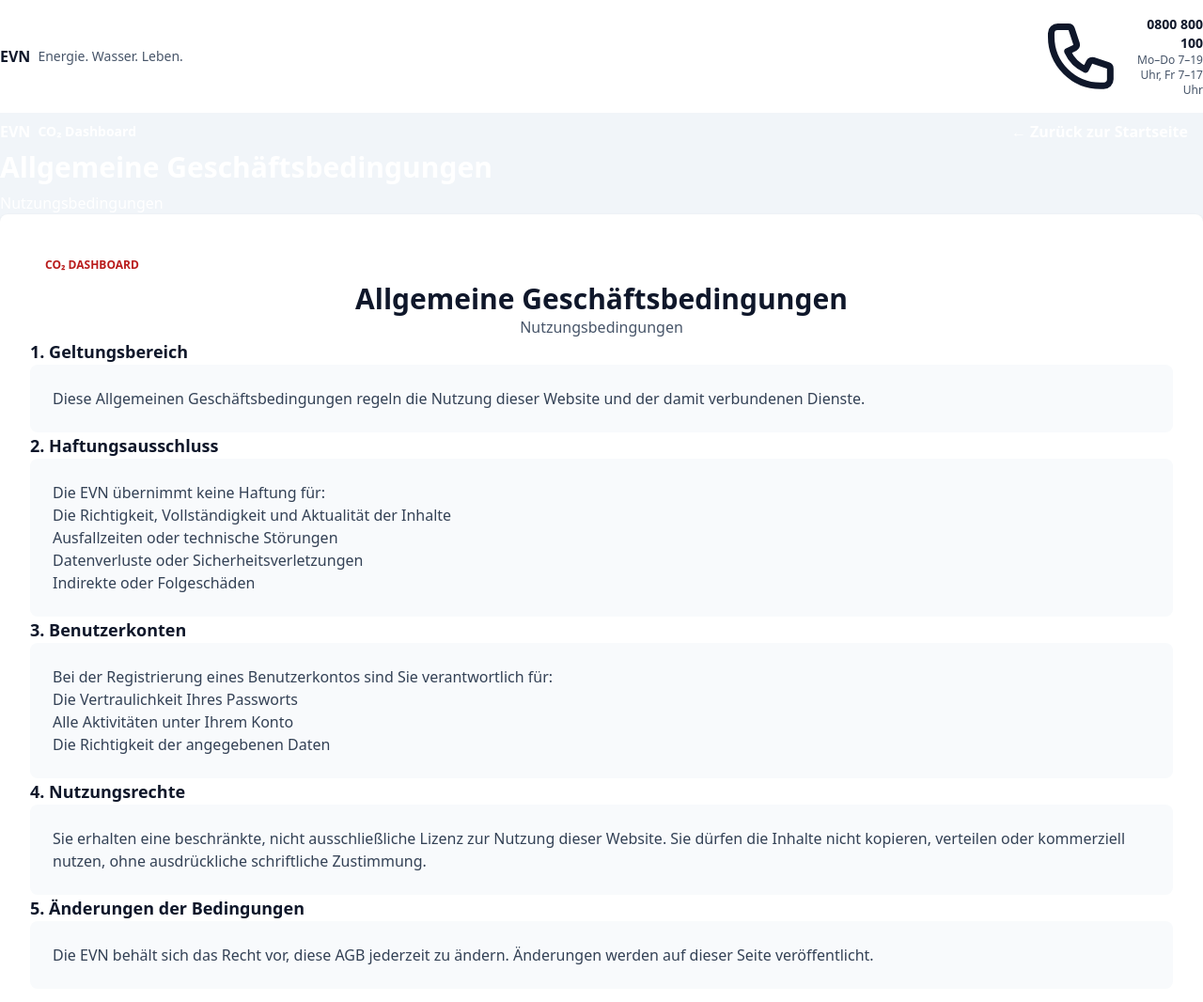
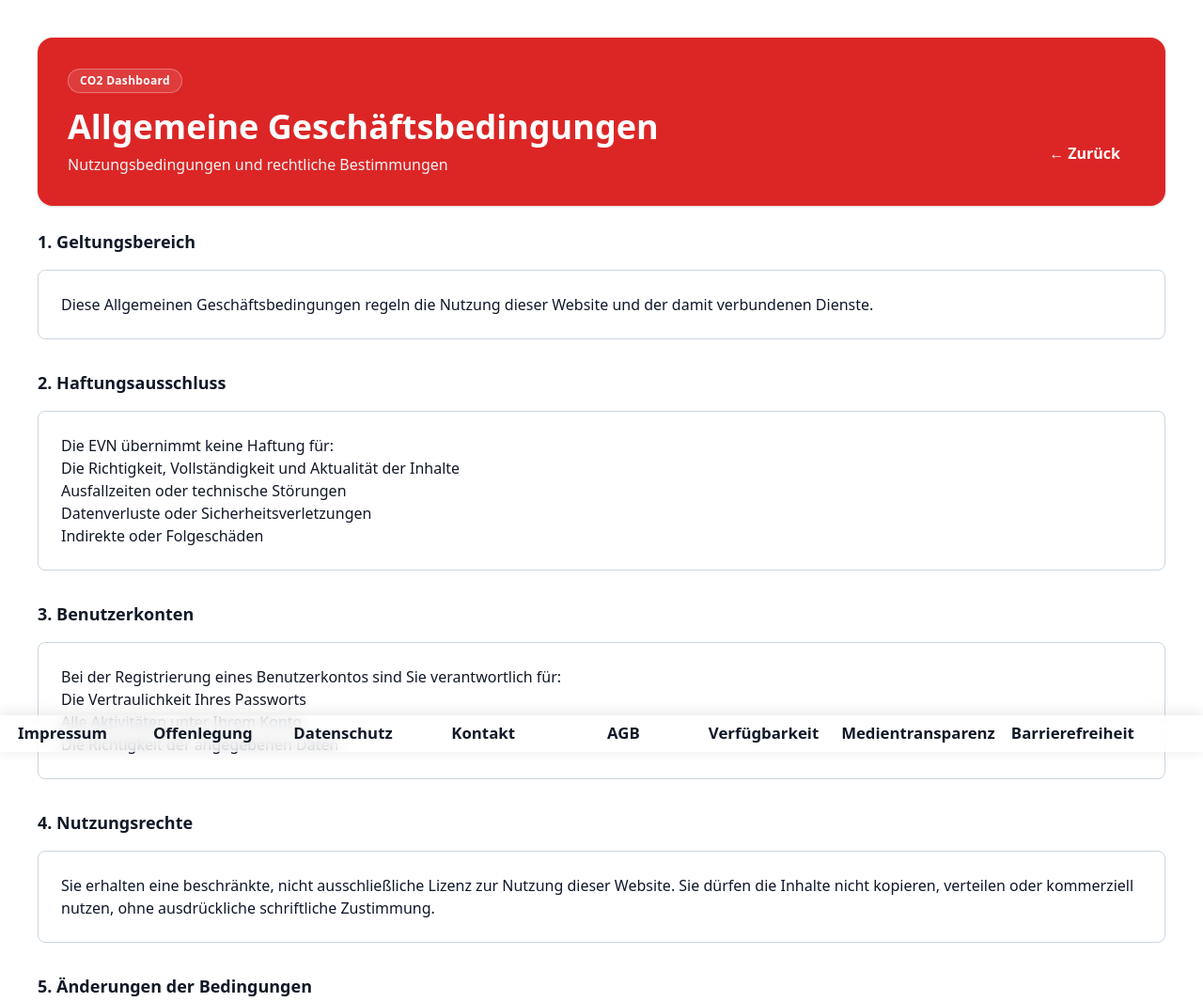
Before and after one commit to spg-AlexFuchs/DP_ACBAY, a plain HTML site: page DP_ACBAY/Frontend/agb.html in a window 1280 px wide. Shown: the top 1066 px of the page at 94% size. Drawn offline with Linux system fonts and the light colour scheme.

Commit message:
zwischenstand

```diff
--- a/DP_ACBAY/Frontend/agb.html
+++ b/DP_ACBAY/Frontend/agb.html
@@ -5,64 +5,41 @@
   <meta name="viewport" content="width=device-width, initial-scale=1.0">
   <title>AGB - CO2 Dashboard</title>
   <link rel="stylesheet" href="style.css">
+  <link rel="stylesheet" href="evn-colors.css">
 </head>
-<body class="min-h-screen bg-slate-100 text-slate-900 flex flex-col">
-  <!-- Top Info Bar -->
-  <div class="border-b border-slate-200 bg-white px-6 py-4">
-    <div class="mx-auto max-w-6xl flex items-center justify-between">
-      <div class="flex items-center gap-8">
-        <div class="flex items-center gap-2">
-          <span class="text-2xl font-bold text-red-600">EVN</span>
-          <span class="text-sm text-slate-600">Energie. Wasser. Leben.</span>
+<body class="min-h-screen bg-white text-slate-900 flex flex-col has-fixed-footer">
+  <div class="w-full flex-1 bg-white px-6 py-6 md:p-10">
+    <!-- Header -->
+    <header class="rounded-2xl bg-red-700 p-8 text-white shadow-xl">
+      <div class="flex flex-col gap-6 md:flex-row md:items-end md:justify-between">
+        <div>
+          <div class="inline-flex items-center rounded-full border border-red-300/40 bg-red-500/20 px-3 py-1 text-xs font-semibold tracking-wide">
+            CO2 Dashboard
+          </div>
+          <h1 class="mt-4 text-3xl font-bold md:text-4xl">Allgemeine Geschäftsbedingungen</h1>
+          <p class="mt-2 max-w-3xl text-sm text-slate-200 md:text-base">
+            Nutzungsbedingungen und rechtliche Bestimmungen
+          </p>
         </div>
+        <a href="index.html" class="rounded-lg bg-white/20 px-4 py-3 hover:bg-white/30 transition font-semibold whitespace-nowrap">← Zurück</a>
       </div>
-      <div class="flex items-center gap-6 text-right">
-        <div class="flex items-center gap-2">
-          <svg class="h-5 w-5 text-red-600" fill="none" stroke="currentColor" viewBox="0 0 24 24"><path stroke-linecap="round" stroke-linejoin="round" stroke-width="2" d="M3 5a2 2 0 012-2h3.28a1 1 0 01.948.684l1.498 4.493a1 1 0 01-.502 1.21l-2.257 1.13a11.042 11.042 0 005.516 5.516l1.13-2.257a1 1 0 011.21-.502l4.493 1.498a1 1 0 01.684.949V19a2 2 0 01-2 2h-1C9.716 21 3 14.284 3 6V5z"></path></svg>
-          <div class="text-sm">
-            <div class="font-semibold text-slate-900">0800 800 100</div>
-            <div class="text-xs text-slate-600">Mo–Do 7–19 Uhr, Fr 7–17 Uhr</div>
-          </div>
-        </div>
-      </div>
-    </div>
-  </div>
-  <header class="bg-gradient-to-r from-red-600 to-red-700 px-6 py-6 text-white shadow-lg">
-    <div class="mx-auto max-w-6xl">
-      <div class="mb-4 flex items-center justify-between">
-        <a href="index.html" class="flex items-center gap-2 text-2xl font-bold hover:text-red-100 transition">
-          <span>EVN</span>
-          <span class="text-sm text-red-100">CO₂ Dashboard</span>
-        </a>
-        <a href="index.html" class="rounded-lg bg-white/20 px-4 py-2 hover:bg-white/30 transition font-semibold">← Zurück zur Startseite</a>
-      </div>
-      <h1 class="text-3xl font-bold">Allgemeine Geschäftsbedingungen</h1>
-      <p class="mt-2 text-red-100">Nutzungsbedingungen</p>
-    </div>
-  </header>
+    </header>
 
-  <main class="flex-1 mx-auto max-w-4xl px-6 py-12 w-full">
-    <div class="rounded-lg bg-white p-8 shadow">
-      <div class="mb-8 flex items-center gap-4">
-        <div class="rounded-full bg-red-100 px-4 py-2">
-          <span class="text-xs font-semibold text-red-700">CO₂ DASHBOARD</span>
-        </div>
-      </div>
-      <h1 class="text-center mb-6 text-3xl font-bold text-slate-900">Allgemeine Geschäftsbedingungen</h1>
-      <p class="text-center mb-8 text-slate-600">Nutzungsbedingungen</p>
+    <!-- Main Content -->
+    <main class="mt-6">
 
-      <section class="mb-8">
-        <h3 class="mb-4 text-lg font-semibold text-red-600">1. Geltungsbereich</h3>
-        <p class="rounded-lg bg-slate-50 p-6 text-slate-700">
+      <section class="content-section">
+        <h3 class="content-heading text-lg font-semibold text-slate-900">1. Geltungsbereich</h3>
+        <p class="content-card">
           Diese Allgemeinen Geschäftsbedingungen regeln die Nutzung dieser Website und der damit verbundenen Dienste.
         </p>
       </section>
 
-      <section class="mb-8">
-        <h3 class="mb-4 text-lg font-semibold text-red-600">2. Haftungsausschluss</h3>
-        <div class="rounded-lg bg-slate-50 p-6">
-          <p class="mb-3 text-slate-700">Die EVN übernimmt keine Haftung für:</p>
-          <ul class="list-inside list-disc space-y-2 text-slate-700">
+      <section class="content-section">
+        <h3 class="content-heading text-lg font-semibold text-slate-900">2. Haftungsausschluss</h3>
+        <div class="content-card">
+          <p class="mb-3 text-slate-900">Die EVN übernimmt keine Haftung für:</p>
+          <ul class="list-inside list-disc space-y-2 text-slate-900">
             <li>Die Richtigkeit, Vollständigkeit und Aktualität der Inhalte</li>
             <li>Ausfallzeiten oder technische Störungen</li>
             <li>Datenverluste oder Sicherheitsverletzungen</li>
@@ -71,11 +48,11 @@
         </div>
       </section>
 
-      <section class="mb-8">
-        <h3 class="mb-4 text-lg font-semibold text-red-600">3. Benutzerkonten</h3>
-        <div class="rounded-lg bg-slate-50 p-6">
-          <p class="mb-3 text-slate-700">Bei der Registrierung eines Benutzerkontos sind Sie verantwortlich für:</p>
-          <ul class="list-inside list-disc space-y-2 text-slate-700">
+      <section class="content-section">
+        <h3 class="content-heading text-lg font-semibold text-slate-900">3. Benutzerkonten</h3>
+        <div class="content-card">
+          <p class="mb-3 text-slate-900">Bei der Registrierung eines Benutzerkontos sind Sie verantwortlich für:</p>
+          <ul class="list-inside list-disc space-y-2 text-slate-900">
             <li>Die Vertraulichkeit Ihres Passworts</li>
             <li>Alle Aktivitäten unter Ihrem Konto</li>
             <li>Die Richtigkeit der angegebenen Daten</li>
@@ -83,30 +60,30 @@
         </div>
       </section>
 
-      <section class="mb-8">
-        <h3 class="mb-4 text-lg font-semibold text-red-600">4. Nutzungsrechte</h3>
-        <p class="rounded-lg bg-slate-50 p-6 text-slate-700">
+      <section class="content-section">
+        <h3 class="content-heading text-lg font-semibold text-slate-900">4. Nutzungsrechte</h3>
+        <p class="content-card">
           Sie erhalten eine beschränkte, nicht ausschließliche Lizenz zur Nutzung dieser Website. Sie dürfen die Inhalte nicht kopieren, verteilen oder kommerziell nutzen, ohne ausdrückliche schriftliche Zustimmung.
         </p>
       </section>
 
-      <section class="mb-8">
-        <h3 class="mb-4 text-lg font-semibold text-red-600">5. Änderungen der Bedingungen</h3>
-        <p class="rounded-lg bg-slate-50 p-6 text-slate-700">
+      <section class="content-section">
+        <h3 class="content-heading text-lg font-semibold text-slate-900">5. Änderungen der Bedingungen</h3>
+        <p class="content-card">
           Die EVN behält sich das Recht vor, diese AGB jederzeit zu ändern. Änderungen werden auf dieser Seite veröffentlicht.
         </p>
       </section>
 
-      <section class="rounded-lg bg-red-50 p-6">
-        <h3 class="mb-4 text-lg font-semibold text-red-600">6. Anwendbares Recht</h3>
-        <p class="text-slate-700">
+      <section class="content-section">
+        <h3 class="content-heading text-lg font-semibold text-slate-900">6. Anwendbares Recht</h3>
+        <p class="content-card">
           Diese AGB unterliegen österreichischem Recht. Alle Streitigkeiten werden vor den Gerichten in St. Pölten ausgetragen.
         </p>
       </section>
-    </div>
-  </main>
+    </main>
+  </div>
 
-  <footer class="border-t border-slate-300 bg-white py-8">
+  <footer class="site-footer border-t border-slate-300 py-8">
     <div class="flex flex-col justify-between gap-6 md:flex-row md:items-center">
       <nav class="flex flex-wrap gap-4 text-sm md:gap-6">
         <a href="impressum.html" class="font-semibold text-slate-700 hover:text-red-600">Impressum</a>
```
Also changed, not shown: DP_ACBAY/Frontend/admin.html (+1 -1 lines), DP_ACBAY/Frontend/barrierefreiheit.html (+2 -2 lines), DP_ACBAY/Frontend/datenschutz.html (+2 -2 lines), DP_ACBAY/Frontend/impressum.html (+2 -2 lines), DP_ACBAY/Frontend/index.html (+3 -3 lines), DP_ACBAY/Frontend/kontakt.html (+2 -2 lines), DP_ACBAY/Frontend/medientransparenz.html (+2 -2 lines), DP_ACBAY/Frontend/offenlegung.html (+2 -2 lines), DP_ACBAY/Frontend/verfuegbarkeit.html (+2 -2 lines), DP_ACBAY/Frontend/style.css.
